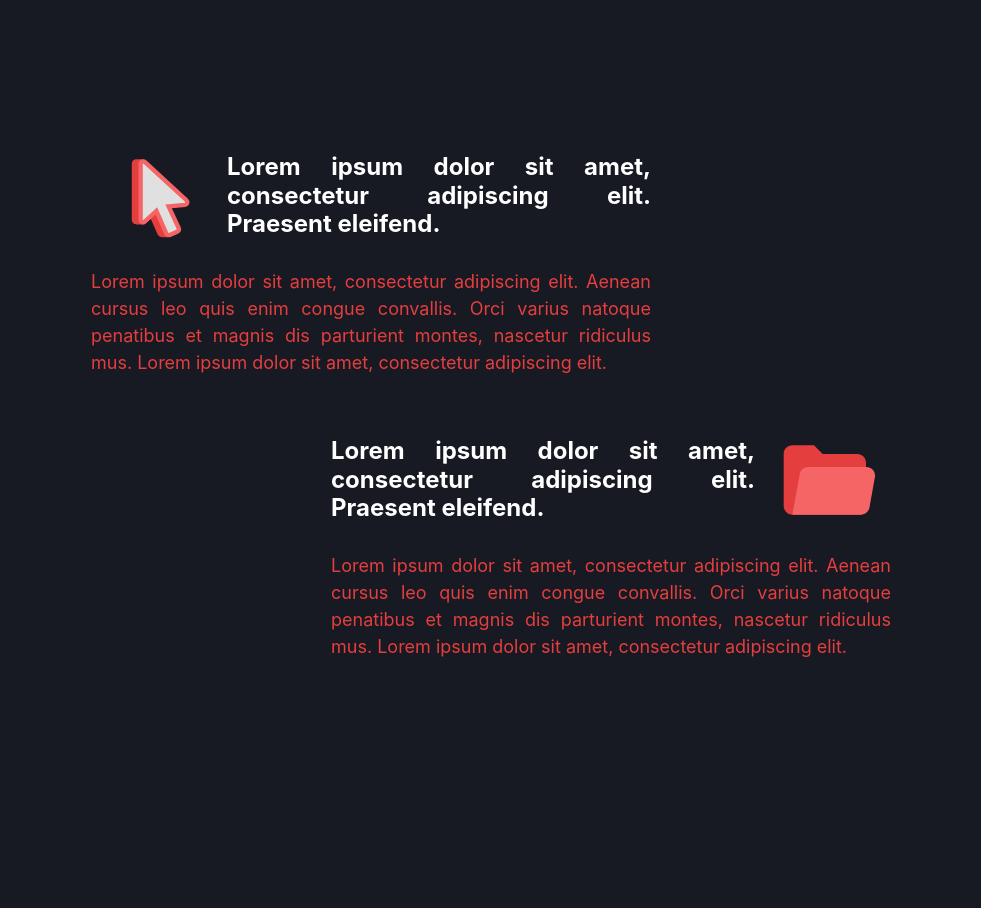
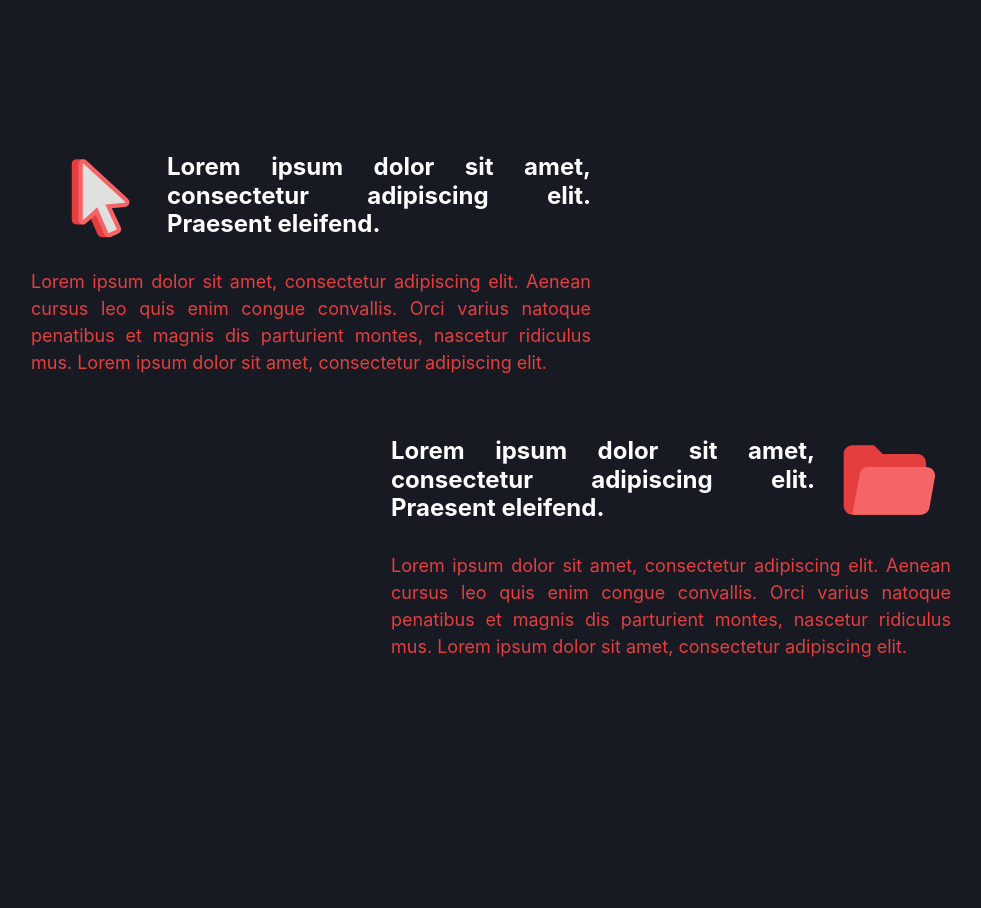
Before and after one commit to andbmarques/landing-page-draco, a React (Vite) app: page / in a window 1280 px wide. Shown: the part 780-1688 px from the top of the page, without its empty margins (149-1130 px from the left). Built offline with nearby package versions, Linux system fonts and the light colour scheme.

Commit message:
:gear: Fix | Fixing the about items translation

```diff
--- a/src/sections/about.jsx
+++ b/src/sections/about.jsx
@@ -20,7 +20,7 @@ const About = () => {
         px="10"
         textAlign="justify"
         w={["100%", "100%", "80%", "50%"]}
-        transform={["none", "none", "none", "translate(-120px, 0%)"]}
+        transform={["none", "none", "none", "translate(-180px, 0%)"]}
       >
         <Fade left>
           <HStack alignItems="center">
@@ -43,7 +43,7 @@ const About = () => {
         px="10"
         textAlign="justify"
         w={["100%", "100%", "80%", "50%"]}
-        transform={["none", "none", "none", "translate(120px, 0%)"]}
+        transform={["none", "none", "none", "translate(180px, 0%)"]}
       >
         <Fade right>
           <Stack alignItems="center" direction="row-reverse">
```
